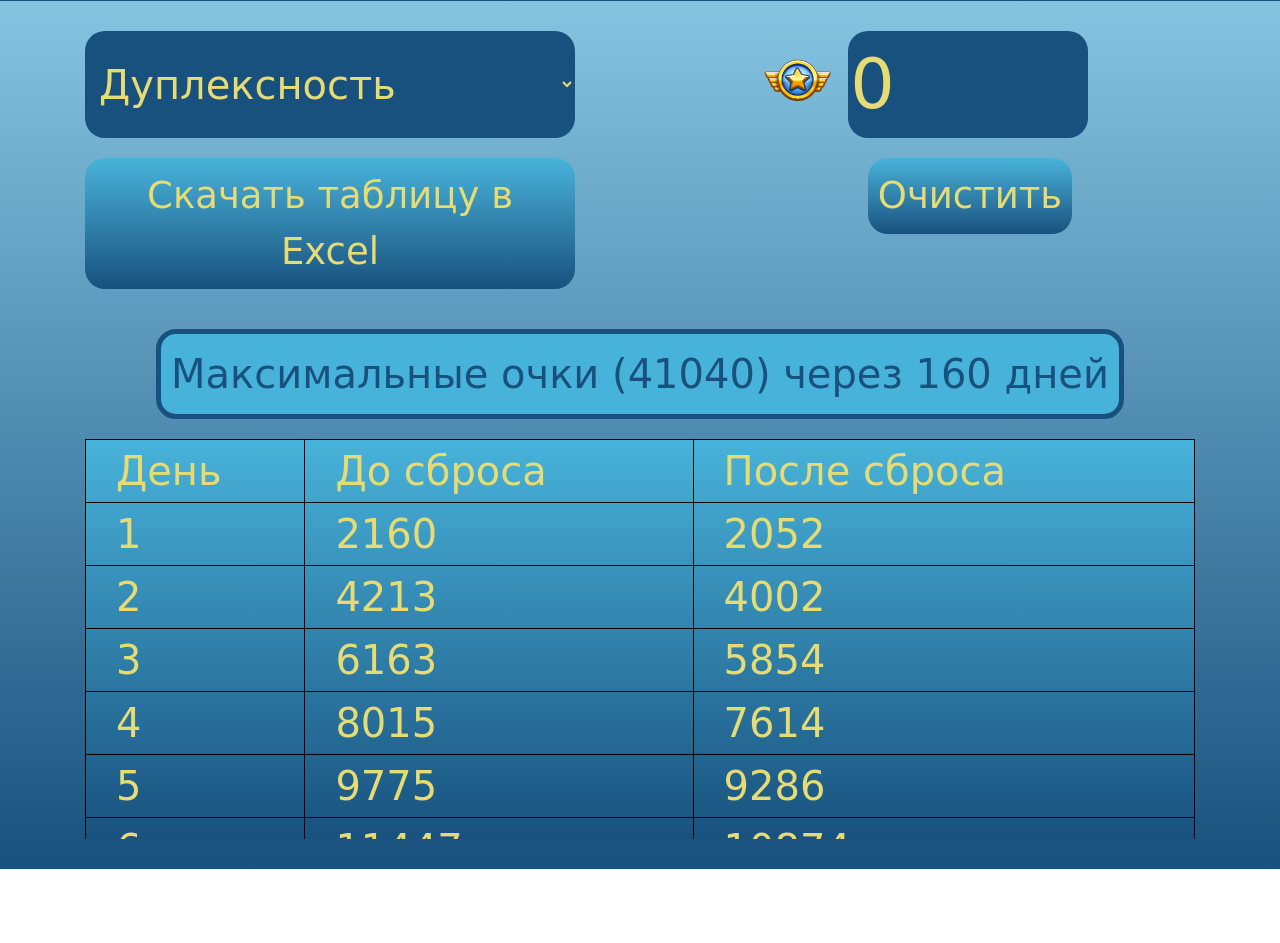
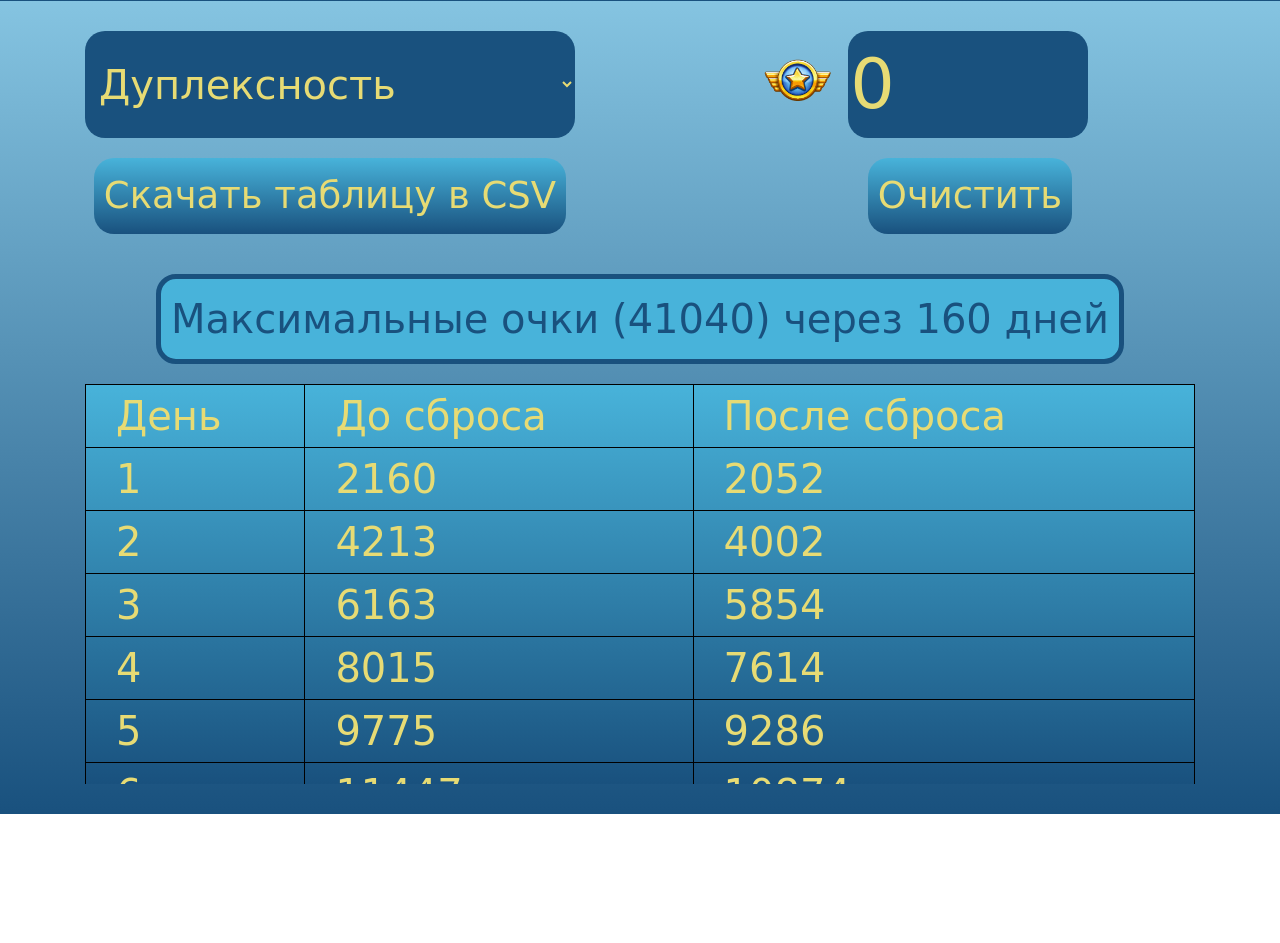
Before and after one commit to Zakis0/ExpertsCalculator, a Django app: page /Score/ in a window 1280 px wide. Shown: the part 349-1292 px from the top of the page. Run offline with Django 3.2, Linux system fonts and the light colour scheme; parts of the project's set-up code (start-up, migrations or seed data) failed here and were passed over; some libraries are stand-ins or nearby versions.

Commit message:
Update index.html

```diff
--- a/Score/templates/Score/index.html
+++ b/Score/templates/Score/index.html
@@ -42,7 +42,7 @@
 			</div>
 			<div class="col-md-6 col-8">
 				<div class="ScoreBtnBlock">
-					<button id="DownloadExcelBtn" class="btn ScoreBtn CreateExcel" type="button" onclick="DownloadExcel()">Скачать таблицу в Excel</button>
+					<button id="DownloadExcelBtn" class="btn ScoreBtn CreateExcel" type="button" onclick="DownloadExcel()">Скачать таблицу в CSV</button>
 				</div>
 			</div>
 			<div class="col-md-6 col-4">
```
